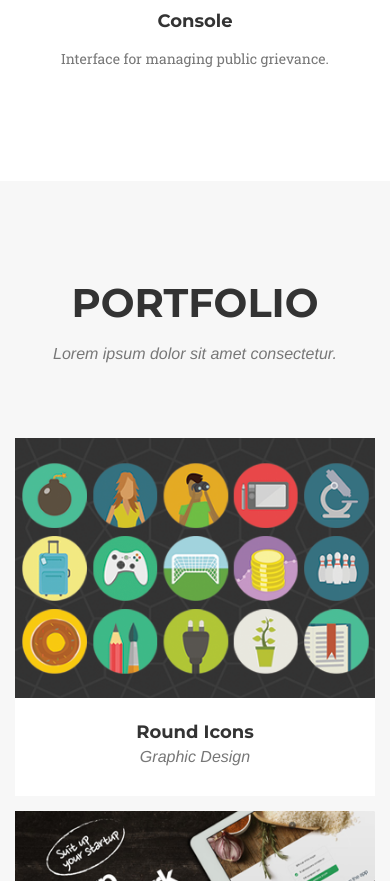
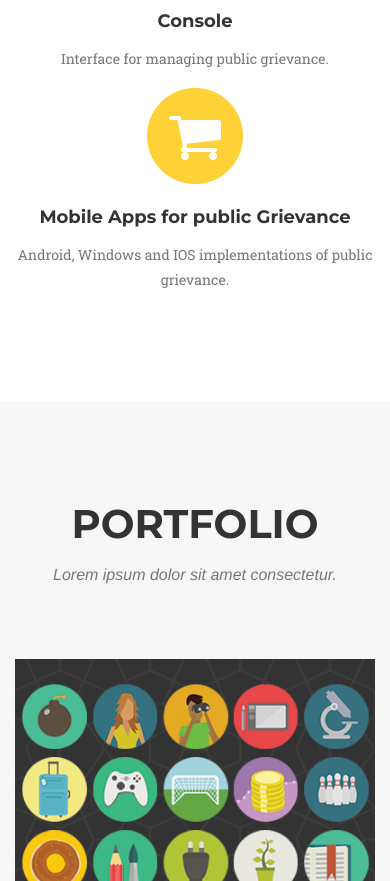
Before and after one commit to openadm/openadm.github.io, a plain HTML site: page nagaram/index.html in a window 390 px wide. Shown: the part 1350-2231 px from the top of the page. Drawn offline with nearby package versions, Linux system fonts and the light colour scheme; a web font is replaced by a local one.

Commit message:
Adding mobile project

```diff
--- a/nagaram/index.html
+++ b/nagaram/index.html
@@ -126,6 +126,16 @@
                     </span>
                     <h4 class="service-heading">Console</h4>
                     <p class="text-muted">Interface for managing public grievance.</p>
+                </div>
+            </div>
+			<div class="row text-center">
+                <div class="col-md-12">
+                    <span class="fa-stack fa-4x">
+                        <i class="fa fa-circle fa-stack-2x text-primary"></i>
+                        <i class="fa fa-shopping-cart fa-stack-1x fa-inverse"></i>
+                    </span>
+                    <h4 class="service-heading">Mobile Apps for public Grievance</h4>
+                    <p class="text-muted">Android, Windows and IOS implementations of public grievance.</p>
                 </div>
             </div>
         </div>
```
